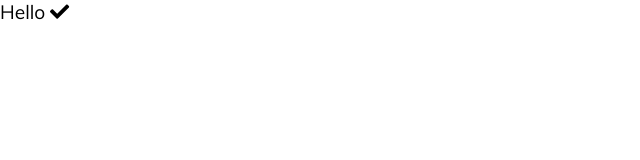
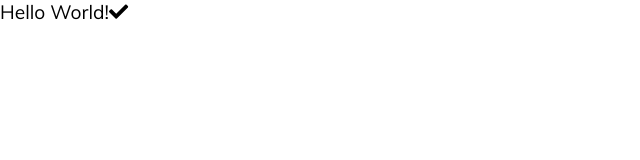
Before and after one commit to najwer23/website-starter-pack, a website built with webpack: page index.html in a window 1280 px wide. Shown: the full height of the page, 0-640 px from the left. Built offline with nearby package versions, Linux system fonts and the light colour scheme.

Commit message:
Update readme

```diff
--- a/index.html
+++ b/index.html
@@ -11,7 +11,7 @@
 </head>
 <body>
     <main>
-        Hello <i class="fas fa-check"></i>
+        Hello World!<i class="fas fa-check"></i>
     </main>
 </body>
 </html>
```
Also changed, not shown: README.md.
